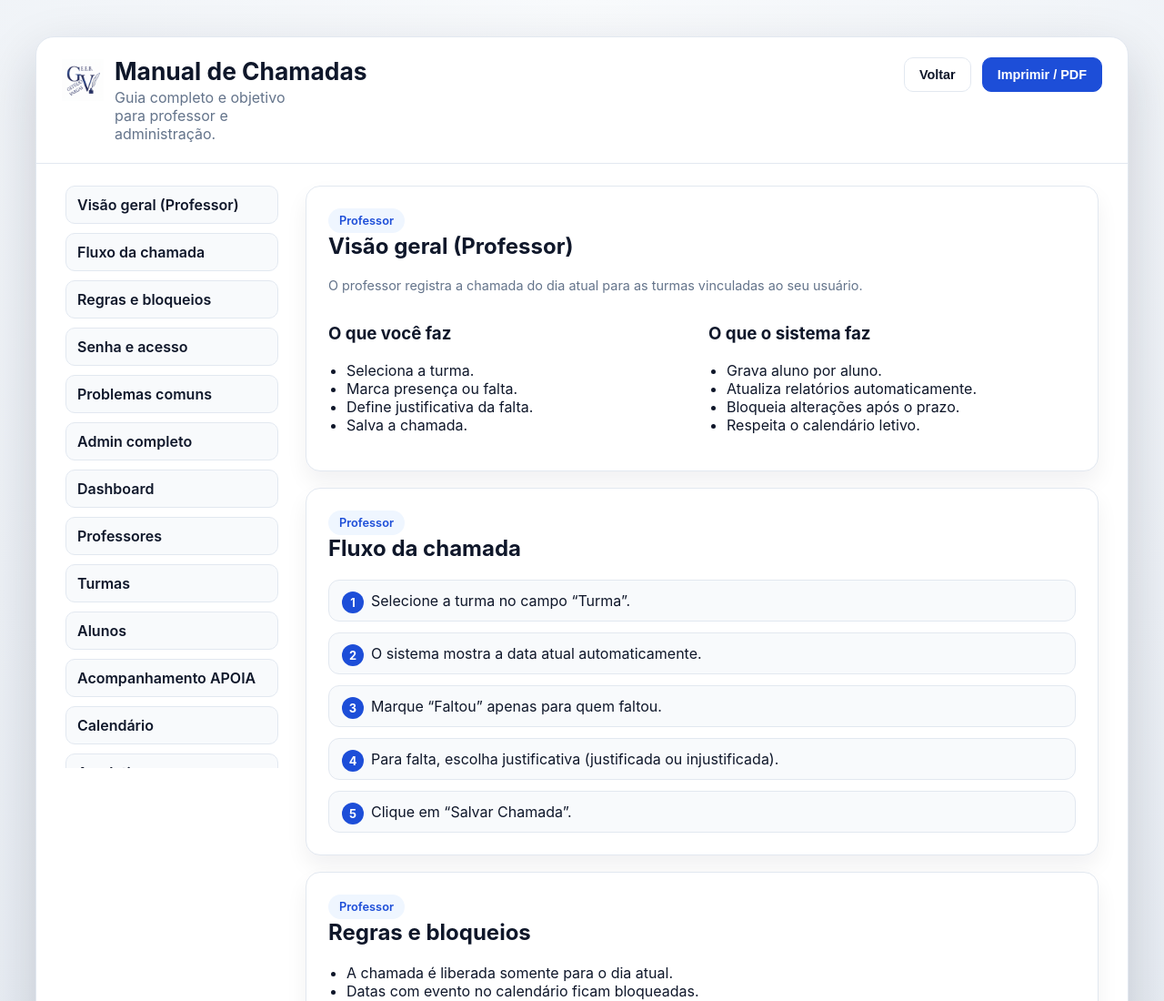
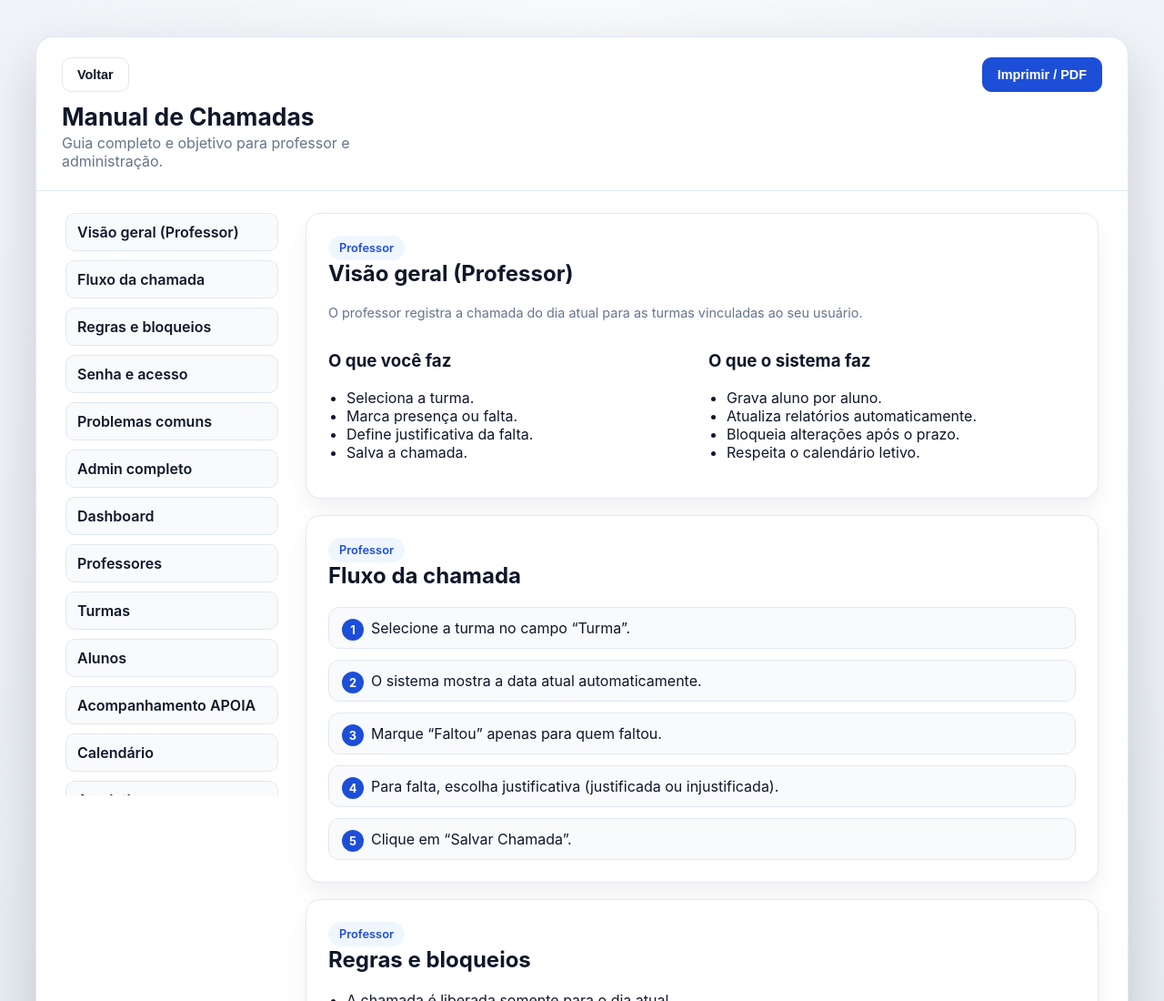
Before and after one commit to escolagv/eebgv, a plain HTML site: page apoia/help.html in a window 1280 px wide. Shown: the top 1100 px of the page at 91% size. Drawn offline with Linux system fonts and the light colour scheme.

Commit message:
chore: update

```diff
--- a/apoia/help.html
+++ b/apoia/help.html
@@ -34,22 +34,24 @@
             padding: 22px 28px;
             border-bottom: 1px solid var(--border);
             display: flex;
-            align-items: flex-start;
+            flex-direction: column;
+            gap: 12px;
+        }
+        .header-top {
+            display: flex;
+            align-items: center;
             justify-content: space-between;
-            gap: 16px;
+            gap: 12px;
         }
-        .header-left {
+        .header-content {
             display: flex;
             align-items: flex-start;
             gap: 12px;
-            flex: 1 1 auto;
             min-width: 0;
         }
-        .header-left > div { min-width: 0; }
         .header-logo { width: 46px; height: 46px; object-fit: contain; margin-top: 2px; }
-        .header-actions { display: flex; align-items: center; gap: 12px; flex-shrink: 0; }
         .help-title { font-size: 1.65rem; margin: 0; line-height: 1.15; }
-        .help-sub { color: var(--muted); margin: 4px 0 0; max-width: 220px; }
+        .help-sub { color: var(--muted); margin: 4px 0 0; max-width: 360px; }
         .btn {
             padding: 10px 16px;
             border-radius: 10px;
@@ -152,6 +154,7 @@
             .header-logo { width: 40px; height: 40px; }
             .btn { padding: 8px 12px; font-size: 0.8rem; }
         }
+        .print-only { display: none; }
         @media print {
             @page { margin: 12mm; }
             body { background: #ffffff !important; }
@@ -166,6 +169,7 @@
             .header-logo { width: 40px; height: 40px; }
             .help-title { font-size: 1.4rem; }
             .help-sub { font-size: 0.9rem; }
+            .print-only { display: inline-block; }
             .help-body {
                 grid-template-columns: 1fr;
                 padding: 16px 0 0;
@@ -188,16 +192,16 @@
     <div class="help-overlay">
         <div class="help-window">
             <div class="help-header">
-                <div class="header-left">
-                    <img src="./logo.png" alt="EEB Getúlio Vargas" class="header-logo">
+                <div class="header-top">
+                    <button id="back-page" class="btn">Voltar</button>
+                    <button id="print-page" class="btn btn-primary">Imprimir / PDF</button>
+                </div>
+                <div class="header-content">
+                    <img src="./logo.png" alt="EEB Getúlio Vargas" class="header-logo print-only">
                     <div>
                         <h1 class="help-title">Manual de Chamadas</h1>
                         <p class="help-sub">Guia completo e objetivo para professor e administração.</p>
                     </div>
-                </div>
-                <div class="header-actions">
-                    <button id="back-page" class="btn">Voltar</button>
-                    <button id="print-page" class="btn btn-primary">Imprimir / PDF</button>
                 </div>
             </div>
             <div class="help-body">
```
